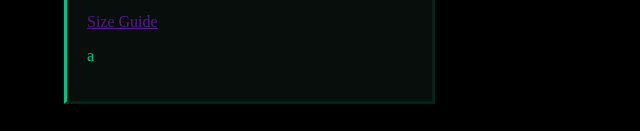
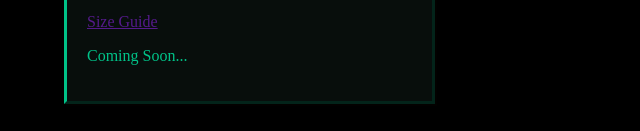
Before and after one commit to buzco/gr8success, an Eleventy site: page src/index.html in a window 1280 px wide. Shown: the part 1630-1761 px from the top of the page, 0-640 px from the left. Built offline with nearby package versions, Linux system fonts and the light colour scheme; Eleventy itself is replaced by a stand-in of ours; files that its build step writes are made by us from their sources.

Commit message:
Update Products “your-mom-tee”

```diff
--- a/src/products/your-mom-tee.md
+++ b/src/products/your-mom-tee.md
@@ -1,5 +1,5 @@
 ---
-shopify_embed: a
+shopify_embed: Coming Soon...
 alt: That beautiful tee my guy
 buy_button: >-
   <div id='product-component-1749948120574'></div>
```
